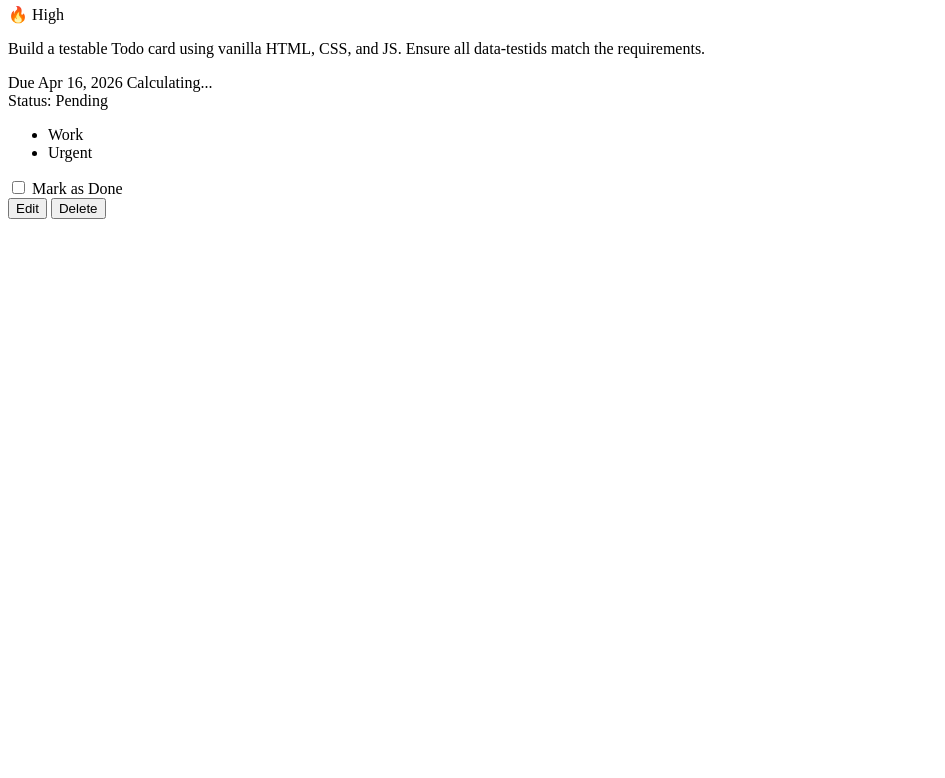
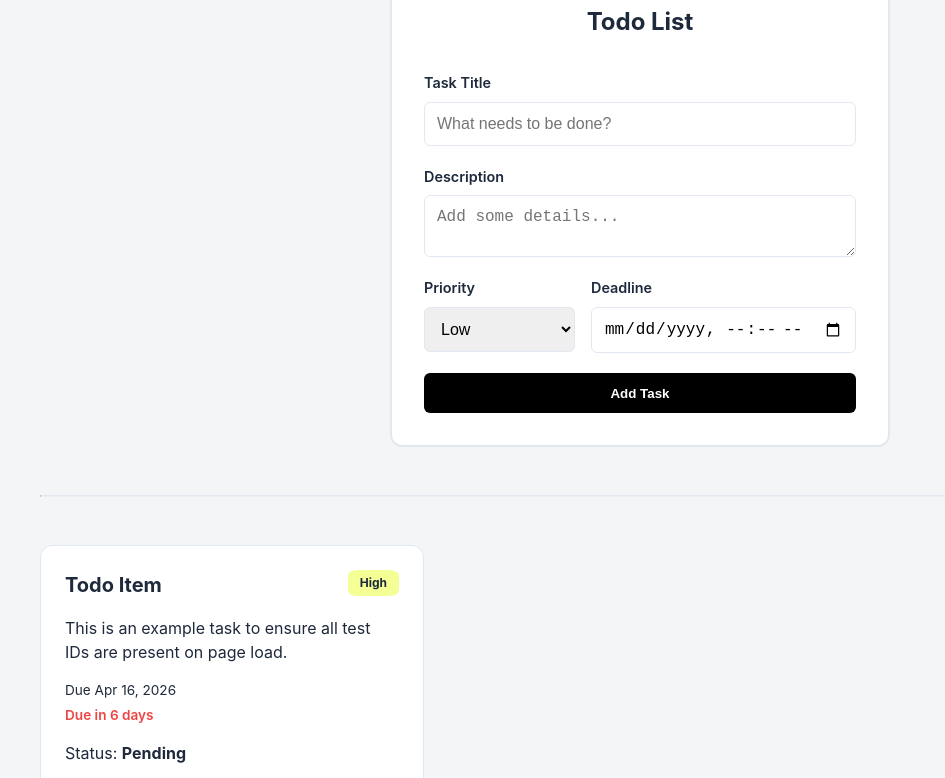
Before and after one commit to mariioox/HNG-Todo, a plain HTML site: page index.html in a window 1280 px wide. Shown: the part 62-840 px from the top of the page, without its empty margins (0-945 px from the left). Before the commit the page ends 800 px from the top, so only its background shows below. Drawn offline with Linux system fonts and the light colour scheme.

Commit message:
finished project

```diff
--- a/index.html
+++ b/index.html
@@ -1,59 +1,108 @@
-<!DOCTYPE html>
+<!doctype html>
 <html lang="en">
   <head>
-    <meta charset="UTF-8">
-    <meta name="viewport" content="width=device-width, initial-scale=1.0">
-    <title>Todo Card</title>
-    <link rel="stylesheet" href="style.css">
+    <meta charset="UTF-8" />
+    <meta name="viewport" content="width=device-width, initial-scale=1.0" />
+    <title>Todo App</title>
+    <link rel="stylesheet" href="style.css" />
   </head>
   <body>
     <main class="container">
+      <section class="input-section">
+        <h1>Todo List</h1>
+        <form id="todo-form">
+          <div class="form-group">
+            <label for="task-title">Task Title</label>
+            <input
+              type="text"
+              id="task-title"
+              placeholder="What needs to be done?"
+              required
+            />
+          </div>
+
+          <div class="form-group">
+            <label for="task-desc">Description</label>
+            <textarea
+              id="task-desc"
+              placeholder="Add some details..."
+            ></textarea>
+          </div>
+
+          <div class="form-row">
+            <div class="form-group">
+              <label for="task-priority">Priority</label>
+              <select id="task-priority">
+                <option value="Low">Low</option>
+                <option value="Medium">Medium</option>
+                <option value="High">High</option>
+              </select>
+            </div>
+
+            <div class="form-group">
+              <label for="task-deadline">Deadline</label>
+              <input type="datetime-local" id="task-deadline" required />
+            </div>
+          </div>
+
+          <button type="submit" id="add-task-btn">Add Task</button>
+        </form>
+      </section>
+
+      <hr />
+
+      <div id="todo-list" class="todo-list-grid">
         <article class="todo-card" data-testid="test-todo-card">
-            <header class="todo-header">
-                <h2 data-testid="test-todo-title">Complete Frontend Task</h2>
-                <span class="badge priority-high" data-testid="test-todo-priority" aria-label="High Priority">
-                    🔥 High
+          <header>
+            <h2 data-testid="test-todo-title">Todo Item</h2>
+            <span
+              class="priority-badge"
+              data-testid="test-todo-priority"
+              aria-label="High Priority"
+            >
+              High
             </span>
           </header>
 
-            <p class="todo-description" data-testid="test-todo-description">
-                Build a testable Todo card using vanilla HTML, CSS, and JS.
-                Ensure all data-testids match the requirements.
+          <p data-testid="test-todo-description">
+            This is an example task to ensure all test IDs are present on page
+            load.
           </p>
 
-            <div class="todo-meta">
-                <div class="date-group">
-                    <time class="due-date" data-testid="test-todo-due-date" datetime="2026-04-16T18:00">
+          <div class="todo-details">
+            <time data-testid="test-todo-due-date" datetime="2026-04-16T18:00">
               Due Apr 16, 2026
             </time>
-                    <time class="time-remaining" data-testid="test-todo-time-remaining" aria-live="polite">
-                        Calculating...
-                    </time>
+            <span data-testid="test-todo-time-remaining" class="timer">
+              Due in 6 days
+            </span>
           </div>
 
-                <div class="status-group">
-                    Status: <span data-testid="test-todo-status">Pending</span>
-                </div>
+          <div class="todo-status">
+            Status: <strong data-testid="test-todo-status">Pending</strong>
           </div>
 
           <ul class="tag-list" data-testid="test-todo-tags" role="list">
-                <li data-testid="test-todo-tag-work">Work</li>
-                <li data-testid="test-todo-tag-urgent">Urgent</li>
+            <li data-testid="test-todo-tag-work">work</li>
+            <li data-testid="test-todo-tag-urgent">urgent</li>
           </ul>
 
-            <div class="todo-controls">
-                <label class="checkbox-container">
-                    <input type="checkbox" data-testid="test-todo-complete-toggle" id="todo-toggle">
-                    <span class="label-text">Mark as Done</span>
+          <div class="todo-actions">
+            <label class="toggle-container">
+              <input type="checkbox" data-testid="test-todo-complete-toggle" />
+              <span>Done</span>
             </label>
-
-                <div class="action-buttons">
-                    <button data-testid="test-todo-edit-button" aria-label="Edit Task">Edit</button>
-                    <button data-testid="test-todo-delete-button" aria-label="Delete Task">Delete</button>
+            <div class="btn-group">
+              <button data-testid="test-todo-edit-button" aria-label="Edit">
+                Edit
+              </button>
+              <button data-testid="test-todo-delete-button" aria-label="Delete">
+                Delete
+              </button>
             </div>
           </div>
-
         </article>
+      </div>
     </main>
 
     <script src="script.js"></script>
--- a/script.js
+++ b/script.js
@@ -0,0 +1,105 @@
+let todos = [];
+
+function getTimeRemaining(deadline) {
+  const now = new Date();
+  const target = new Date(deadline);
+  const diffInMs = target - now;
+
+  if (diffInMs <= 0) {
+    const hoursOverdue = Math.floor(Math.abs(diffInMs) / (1000 * 60 * 60));
+    return hoursOverdue === 0 ? "Due now!" : `Overdue by ${hoursOverdue} hours`;
+  }
+
+  const days = Math.floor(diffInMs / (1000 * 60 * 60 * 24));
+  const hours = Math.floor((diffInMs / (1000 * 60 * 60)) % 24);
+
+  if (days > 0) return days === 1 ? "Due tomorrow" : `Due in ${days} days`;
+  return `Due in ${hours} hours`;
+}
+
+function createTodoCard(todo) {
+  const timeText = getTimeRemaining(todo.deadline);
+  const isDone = todo.completed;
+
+  return `
+        <article class="todo-card ${isDone ? "completed" : ""}" data-testid="test-todo-card" data-id="${todo.id}">
+            <header>
+                <h2 data-testid="test-todo-title" style="text-decoration: ${isDone ? "line-through" : "none"}">
+                    ${todo.title}
+                </h2>
+                <span class="priority-badge" data-testid="test-todo-priority">${todo.priority}</span>
+            </header>
+
+            <p data-testid="test-todo-description">${todo.description}</p>
+
+            <div class="todo-details">
+                <time data-testid="test-todo-due-date" datetime="${todo.deadline}">
+                    Due ${new Date(todo.deadline).toLocaleDateString("en-US", { month: "short", day: "numeric", year: "numeric" })}
+                </time>
+                <span data-testid="test-todo-time-remaining" class="timer">${timeText}</span>
+            </div>
+
+            <div class="todo-status">
+                Status: <strong data-testid="test-todo-status">${isDone ? "Done" : "Pending"}</strong>
+            </div>
+
+            <ul class="tag-list" data-testid="test-todo-tags" role="list">
+                <li data-testid="test-todo-tag-work">work</li>
+            </ul>
+
+            <div class="todo-actions">
+                <label class="toggle-container">
+                    <input type="checkbox" data-testid="test-todo-complete-toggle" ${isDone ? "checked" : ""} class="status-toggle">
+                    <span>Done</span>
+                </label>
+                <div class="btn-group">
+                    <button data-testid="test-todo-edit-button">Edit</button>
+                    <button data-testid="test-todo-delete-button" class="delete-btn">Delete</button>
+                </div>
+            </div>
+        </article>
+    `;
+}
+
+const todoForm = document.getElementById("todo-form");
+const todoList = document.getElementById("todo-list");
+
+function renderTodos() {
+  todoList.innerHTML = todos.map((todo) => createTodoCard(todo)).join("");
+}
+
+todoForm.addEventListener("submit", (e) => {
+  e.preventDefault();
+
+  const newTodo = {
+    id: Date.now(),
+    title: document.getElementById("task-title").value,
+    description: document.getElementById("task-desc").value,
+    priority: document.getElementById("task-priority").value,
+    deadline: document.getElementById("task-deadline").value,
+    completed: false,
+  };
+
+  todos.push(newTodo);
+  todoForm.reset();
+  renderTodos();
+});
+
+todoList.addEventListener("change", (e) => {
+  if (e.target.classList.contains("status-toggle")) {
+    const id = e.target.closest(".todo-card").dataset.id;
+    const todo = todos.find((t) => t.id == id);
+    todo.completed = e.target.checked;
+    renderTodos();
+  }
+});
+
+todoList.addEventListener("click", (e) => {
+  if (e.target.classList.contains("delete-btn")) {
+    const id = e.target.closest(".todo-card").dataset.id;
+    todos = todos.filter((t) => t.id != id);
+    renderTodos();
+  }
+});
+
+setInterval(renderTodos, 60000);
--- a/style.css
+++ b/style.css
@@ -0,0 +1,202 @@
+:root {
+    --bg: #f4f5f7;
+    --card-bg: #ffffff;
+    --text-main: #1e293b;
+    --border: #e2e8f0;
+    --urgent: #ef4444;
+}
+
+* {
+    box-sizing: border-box;
+    margin: 0;
+    padding: 0;
+}
+
+body {
+    font-family: -apple-system, BlinkMacSystemFont, "Segoe UI", Roboto, sans-serif;
+    background-color: var(--bg);
+    color: var(--text-main);
+    line-height: 1.5;
+    padding: 2rem 1rem;
+}
+
+.container {
+    max-width: 1200px;
+    margin: 0 auto;
+}
+
+h1 {
+    text-align: center;
+    margin-bottom: 2rem;
+}
+
+/* Form Styling */
+.input-section {
+    background: var(--card-bg);
+    padding: 2rem;
+    border: 2px solid var(--border);
+    border-radius: 12px;
+    margin-bottom: 3rem;
+    max-width: 500px;
+    margin-left: auto;
+    margin-right: auto;
+}
+
+.form-group {
+    margin-bottom: 1.25rem;
+    display: flex;
+    flex-direction: column;
+    gap: 0.5rem;
+}
+
+label {
+    font-weight: 600;
+    font-size: 0.9rem;
+}
+
+input, textarea, select {
+    padding: 0.75rem;
+    border: 1px solid var(--border);
+    border-radius: 6px;
+    font-size: 1rem;
+    width: 100%;
+}
+
+.form-row {
+    display: grid;
+    grid-template-columns: 1fr 1fr;
+    gap: 1rem;
+}
+
+#add-task-btn {
+    width: 100%;
+    padding: 0.8rem;
+    background-color: black;
+    color: white;
+    border: none;
+    border-radius: 6px;
+    font-weight: 600;
+    cursor: pointer;
+    transition: background 0.2s;
+}
+
+#add-task-btn:hover {
+    background-color: #3b3b3b;
+}
+
+hr {
+    border-top: 1px solid var(--border);
+    margin: 3rem 0;
+}
+
+/* 3. Task Grid & Card Styling */
+.todo-list-grid {
+    display: grid;
+    grid-template-columns: repeat(auto-fill, minmax(320px, 1fr));
+    gap: 1.5rem;
+}
+
+.todo-card {
+    background: var(--card-bg);
+    border: 1px solid var(--border);
+    border-radius: 12px;
+    padding: 1.5rem;
+    display: flex;
+    flex-direction: column;
+    gap: 1rem;
+}
+
+.todo-card header {
+    display: flex;
+    justify-content: space-between;
+    align-items: flex-start;
+    gap: 1rem;
+}
+
+.todo-card h2 {
+    font-size: 1.25rem;
+    color: var(--text-main);
+}
+
+/* 4. Badges & Content */
+.priority-badge {
+    padding: 0.25rem 0.75rem;
+    border-radius: 20%;
+    font-size: 0.75rem;
+    font-weight: 700;
+    background: #f4ff96;
+}
+
+.todo-details {
+    display: flex;
+    flex-direction: column;
+    gap: 0.25rem;
+    font-size: 0.85rem;
+}
+
+.timer {
+    color: var(--urgent);
+    font-weight: 600;
+}
+
+.tag-list {
+    list-style: none;
+    display: flex;
+    flex-wrap: wrap;
+    gap: 0.5rem;
+}
+
+.tag-list li {
+    background: #eff6ff;
+    padding: 0.2rem 0.6rem;
+    border-radius: 4px;
+    font-size: 0.8rem;
+    font-weight: 500;
+}
+
+/* 5. Controls & Buttons */
+.todo-actions {
+    display: flex;
+    justify-content: space-between;
+    align-items: center;
+    margin-top: 1rem;
+    padding-top: 1rem;
+    border-top: 1px solid var(--border);
+}
+
+.toggle-container {
+    display: flex;
+    align-items: center;
+    gap: 0.5rem;
+    cursor: pointer;
+    font-weight: 500;
+}
+
+.btn-group {
+    display: flex;
+    gap: 0.5rem;
+}
+
+.btn-group button {
+    padding: 0.4rem 0.8rem;
+    border: 1px solid var(--border);
+    background: white;
+    border-radius: 4px;
+    cursor: pointer;
+    font-size: 0.85rem;
+}
+
+.btn-group button:hover {
+    background: #ecf6ff;
+}
+
+/* 6. Responsive Adjustments */
+@media (max-width: 480px) {
+    .form-row {
+        grid-template-columns: 1fr;
+    }
+
+    .todo-list-grid {
+        grid-template-columns: 1fr;
+    }
+}
```
Lines whose indentation alone changed are shown as unchanged.
